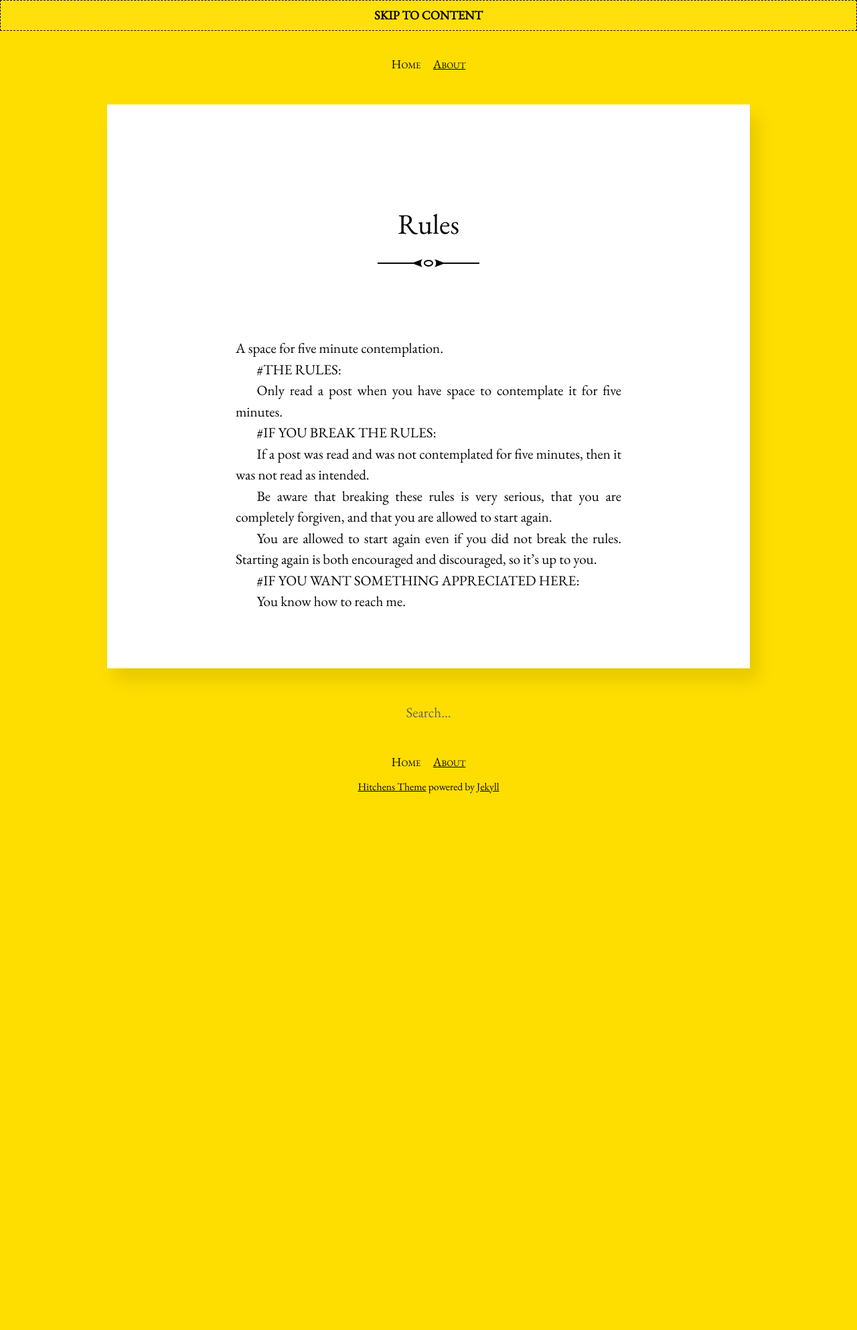
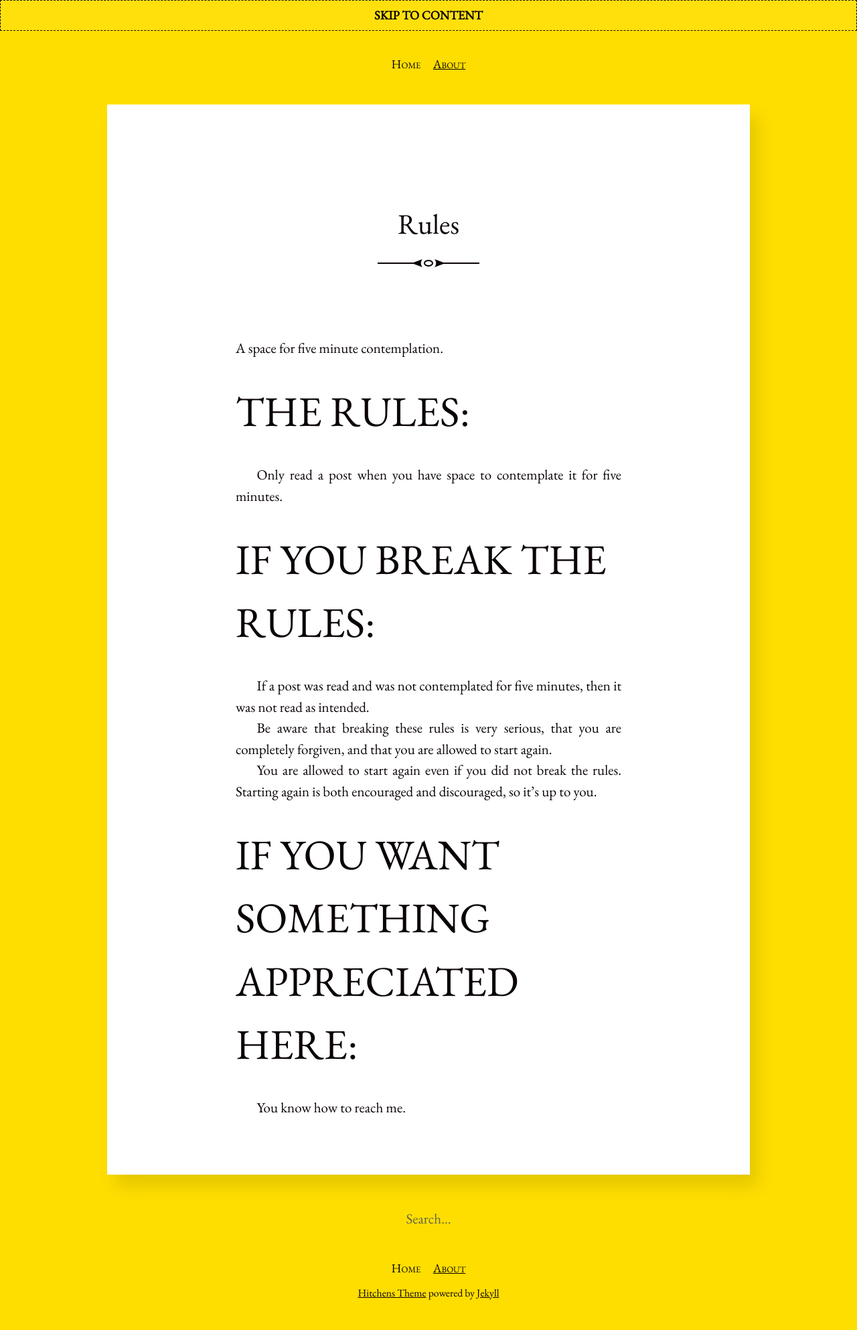
Before and after one commit to zenna/canyoupleaseappreciatethis, a Jekyll site: the page built from about.md, in a window 1280 px wide. Shown: the whole page at 67% size. Built offline with Jekyll 4.4.1, drawn with Linux system fonts in a browser that asks for light colours; before the commit the page ends 1230 px from its top, so only the background shows below that; after the commit the page ends 1944 px from its top, so only the background shows below that.

```diff
--- a/about.md
+++ b/about.md
@@ -5,11 +5,11 @@ title: Rules
 
 A space for five minute contemplation.
 
-#THE RULES:
+<h1>THE RULES:</h1>
 
 Only read a post when you have space to contemplate it for five minutes.
 
-#IF YOU BREAK THE RULES:
+<h1>IF YOU BREAK THE RULES:</h1>
 
 If a post was read and was not contemplated for five minutes, then it was not read as intended.
 
@@ -17,6 +17,6 @@ Be aware that breaking these rules is very serious, that you are completely forg
 
 You are allowed to start again even if you did not break the rules.  Starting again is both encouraged and discouraged, so it's up to you.
 
-#IF YOU WANT SOMETHING APPRECIATED HERE:
+<h1>IF YOU WANT SOMETHING APPRECIATED HERE:</h1>
 
 You know how to reach me.
```
